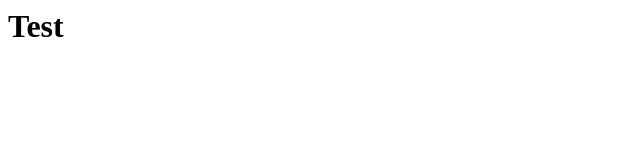
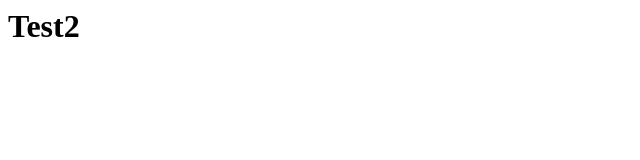
Before and after one commit to 6lushh/all-in-one-repo, a plain HTML site: page index.html in a window 1280 px wide. Shown: the full height of the page, 0-640 px from the left. Drawn offline with Linux system fonts and the light colour scheme.

Commit message:
Added Index.html from PC 	modified:   index.html

```diff
--- a/index.html
+++ b/index.html
@@ -1,5 +1,5 @@
 <html>
     <h1>
-        Test
+        Test2
     </h1>
 </html>
```
